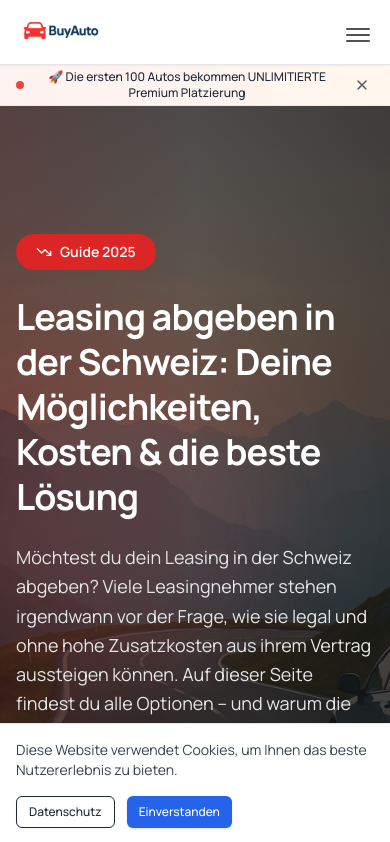
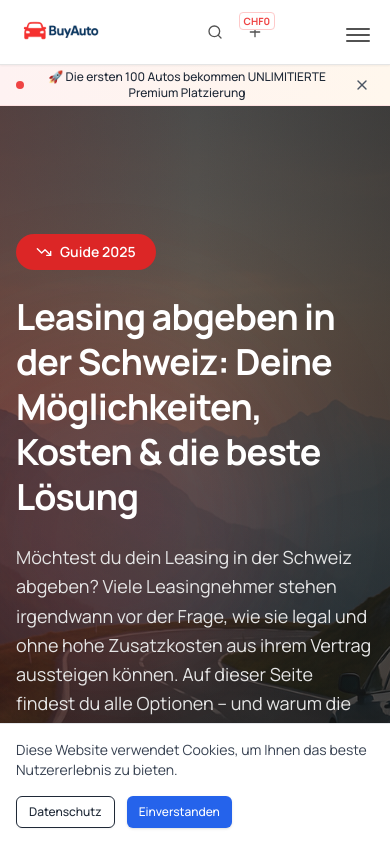
Before and after one commit to vincialmedia/BuyAuto, a Next.js app: page /leasing-abgeben-schweiz in a window 390 px wide. Shown: the top 842 px of the page. Built offline with nearby package versions, Linux system fonts and the light colour scheme; no server answers; the database is empty.

Commit message:
feat(header): Implement mobile search and create listing actions

```diff
--- a/src/components/buyauto/Header.tsx
+++ b/src/components/buyauto/Header.tsx
@@ -2,7 +2,7 @@
 
 import Link from "next/link";
 import { useState } from "react";
-import { User, LogOut, Settings, BarChart3 } from "lucide-react";
+import { User, LogOut, Settings, BarChart3, Search, Plus } from "lucide-react";
 import { Button } from "@/components/ui/button";
 import Image from "next/image";
 import {
@@ -83,6 +83,39 @@ export default function Header() {
               </span>
             </div>
           </nav>
+
+          {/* Mobile Action Icons - visible only on mobile */}
+          <div className="flex md:hidden items-center space-x-2 flex-shrink-0">
+            {/* Search Icon */}
+            <Button
+              variant="ghost"
+              size="sm"
+              asChild
+              className="p-2 hover:bg-neutral-100 transition-colors"
+            >
+              <Link href="/suche">
+                <Search className="h-5 w-5 text-neutral-600" />
+                <span className="sr-only">Fahrzeuge suchen</span>
+              </Link>
+            </Button>
+
+            {/* Create Listing Icon */}
+            <Button
+              variant="ghost"
+              size="sm"
+              asChild
+              className="p-2 hover:bg-neutral-100 transition-colors relative"
+            >
+              <Link href={createListingHref}>
+                <Plus className="h-5 w-5 text-neutral-600" />
+                <span className="sr-only">Inserat erstellen</span>
+                {/* Price Badge */}
+                <span className="absolute -top-1 -right-1 text-[10px] font-bold text-red-500 bg-white rounded px-1 border border-red-200">
+                  CHF0
+                </span>
+              </Link>
+            </Button>
+          </div>
 
           {/* Auth Section - Handle loading state properly */}
           <div className="hidden md:flex items-center space-x-4 flex-shrink-0">
@@ -172,26 +205,6 @@ export default function Header() {
         {/* Mobile Navigation Menu */}
         <div className={`md:hidden transition-all duration-300 ease-out ${isMenuOpen ? 'max-h-96 opacity-100' : 'max-h-0 opacity-0'} overflow-hidden`}>
           <nav className="pb-4 pt-2 space-y-2 border-t border-neutral-200">
-            <Link
-              href="/suche"
-              className="block px-4 py-2 text-neutral-600 hover:text-red-500 hover:bg-neutral-50 rounded-lg transition-colors"
-              onClick={() => setIsMenuOpen(false)}
-            >
-              Fahrzeuge suchen
-            </Link>
-            <div className="relative">
-              <Link
-                href={createListingHref}
-                className="block px-4 py-2 text-neutral-600 hover:text-red-500 hover:bg-neutral-50 rounded-lg transition-colors"
-                onClick={() => setIsMenuOpen(false)}
-              >
-                Inserat erstellen
-              </Link>
-              <span className="absolute top-1 left-full ml-1 text-red-500 font-scribble text-base font-bold rotate-[-5deg] whitespace-nowrap pointer-events-none">
-                Ab CHF0.-
-              </span>
-            </div>
-
             {loading ? (
               /* Mobile loading state */
               <div className="px-4 py-2">
--- a/src/components/buyauto/search/ListingCard.tsx
+++ b/src/components/buyauto/search/ListingCard.tsx
@@ -75,7 +75,7 @@ export default function ListingCard({ listing, className }: ListingCardProps) {
                 fill
                 className="object-cover transition-opacity duration-300"
                 onError={() => setImageError(true)}
-                sizes="(max-width: 768px) 100vw, 192px"
+                sizes="192px"
                 quality={75}
                 loading="lazy"
               />
--- a/src/components/layout/MainLayout.tsx
+++ b/src/components/layout/MainLayout.tsx
@@ -1,14 +1,11 @@
 import Header from "@/components/buyauto/Header";
 import { Footer } from "@/components/buyauto/Footer";
 import dynamic from "next/dynamic";
+import { PromoBanner } from "@/components/buyauto/PromoBanner";
 
 // Dynamically import client-side only components to reduce initial bundle size
 // ssr: false because they rely on localStorage and aren't critical for SEO/LCP
 const CookieConsent = dynamic(() => import("@/components/buyauto/CookieConsent").then(mod => mod.CookieConsent), {
-  ssr: false
-});
-
-const PromoBanner = dynamic(() => import("@/components/buyauto/PromoBanner").then(mod => mod.PromoBanner), {
   ssr: false
 });
 
--- a/src/pages/_app.tsx
+++ b/src/pages/_app.tsx
@@ -34,11 +34,11 @@ export default function App({ Component, pageProps }: AppProps) {
 <Script
     id="google-analytics-4"
     src="https://www.googletagmanager.com/gtag/js?id=G-6GJ6D58G1S"
-    strategy="afterInteractive"
+    strategy="lazyOnload"
 />
               <Script
                   id="google-analytics-4-inline"
-                  strategy="afterInteractive"
+                  strategy="lazyOnload"
                   dangerouslySetInnerHTML={{
                       __html: `window.dataLayer = window.dataLayer || [];
 function gtag(){dataLayer.push(arguments);}
--- a/src/pages/fahrzeug/[id].tsx
+++ b/src/pages/fahrzeug/[id].tsx
@@ -9,7 +9,6 @@ import { Card, CardContent } from "@/components/ui/card";
 import { ListingDetail } from "@/lib/buyauto/types";
 import { getPublishedListingById, getUserListingById } from "@/services/listingsService";
 import ImageGallery from "@/components/buyauto/detail/ImageGallery";
-import SimilarListings from "@/components/buyauto/detail/SimilarListings";
 import { StructuredData } from "@/components/buyauto/StructuredData";
 
 // Helper function to ensure no undefined values (Next.js serialization fix)
@@ -27,6 +26,11 @@ const serializeListing = (listing: ListingDetail | null): ListingDetail | null =
 // Dynamically import InquiryForm (only loads when user clicks inquiry button)
 const InquiryForm = dynamic(() => import("@/components/buyauto/detail/InquiryForm"), {
   ssr: false
+});
+
+// Dynamically import SimilarListings as it fetches data and is below the fold
+const SimilarListings = dynamic(() => import("@/components/buyauto/detail/SimilarListings"), {
+  loading: () => <div className="h-96 bg-neutral-50 animate-pulse rounded-xl mt-16" />
 });
 
 interface ListingDetailPageProps {
--- a/src/pages/leasing-abgeben-schweiz.tsx
+++ b/src/pages/leasing-abgeben-schweiz.tsx
@@ -1,5 +1,6 @@
 import Head from "next/head";
 import Link from "next/link";
+import dynamic from "next/dynamic";
 import Image from "next/image";
 import {
   Check,
@@ -26,7 +27,11 @@ import {
   XCircle,
   Phone
 } from "lucide-react";
-import PremiumListings from "@/components/buyauto/PremiumListings";
+// Dynamic import for below-the-fold content
+const PremiumListings = dynamic(() => import("@/components/buyauto/PremiumListings"), {
+  loading: () => <div className="w-full h-96 bg-neutral-100 animate-pulse rounded-xl" />,
+  ssr: false
+});
 import { Button } from "@/components/ui/button";
 import { Card, CardContent } from "@/components/ui/card";
 import {
--- a/src/pages/leasing-transfer.tsx
+++ b/src/pages/leasing-transfer.tsx
@@ -1,8 +1,13 @@
 import Head from "next/head";
 import Link from "next/link";
+import dynamic from "next/dynamic";
 import Image from "next/image";
 import { Check, ChevronRight, AlertTriangle, FileText, Info, ShieldCheck, TrendingDown, Clock, Zap, Users, BadgeCheck, MapPin, Calendar, DollarSign, FileCheck, Search, ArrowRight, RefreshCw, UserCheck, AlertCircle, CheckCircle, XCircle, Building2 } from "lucide-react";
-import PremiumListings from "@/components/buyauto/PremiumListings";
+// Dynamic import for below-the-fold content
+const PremiumListings = dynamic(() => import("@/components/buyauto/PremiumListings"), {
+  loading: () => <div className="w-full h-96 bg-neutral-100 animate-pulse rounded-xl" />,
+  ssr: false
+});
 import { Button } from "@/components/ui/button";
 import { Card, CardContent } from "@/components/ui/card";
 import {
--- a/src/pages/leasinguebernahme-kosten.tsx
+++ b/src/pages/leasinguebernahme-kosten.tsx
@@ -1,9 +1,14 @@
 import Head from "next/head";
 import Link from "next/link";
+import dynamic from "next/dynamic";
 import Image from "next/image";
 import { Check, ChevronRight, AlertTriangle, FileText, Info, ShieldCheck, TrendingDown, Clock, Zap, Users, BadgeCheck, MapPin, Calendar, DollarSign, FileCheck, Search, ArrowRight, RefreshCw, UserCheck, AlertCircle, CheckCircle, XCircle, Eye, CreditCard, Calculator } from "lucide-react";
-import SearchForm from "@/components/buyauto/SearchForm";
-import PremiumListings from "@/components/buyauto/PremiumListings";
+// SearchForm was unused, removed.
+// Dynamic import for below-the-fold content
+const PremiumListings = dynamic(() => import("@/components/buyauto/PremiumListings"), {
+  loading: () => <div className="w-full h-96 bg-neutral-100 animate-pulse rounded-xl" />,
+  ssr: false
+});
 import { Button } from "@/components/ui/button";
 import { Card, CardContent } from "@/components/ui/card";
 import { Separator } from "@/components/ui/separator";
@@ -464,7 +469,7 @@ export default function LeasinguebernahmeKostenPage() {
             <div className="flex items-center gap-3 mb-8">
               <Calculator className="w-8 h-8 text-red-600" />
               <h2 className="text-3xl font-bold text-neutral-900">
-                Was ist günstiger: Leasingübernahme oder neuer Leasingvertrag?
+                Was ist günstiger: Leasingübernahme oder neues Leasing?
               </h2>
             </div>
 
```
Also changed, not shown: src/pages/leasinguebernahme.tsx (+11 -3 lines), 1 other file (tests, documents, lock files or other folders).
